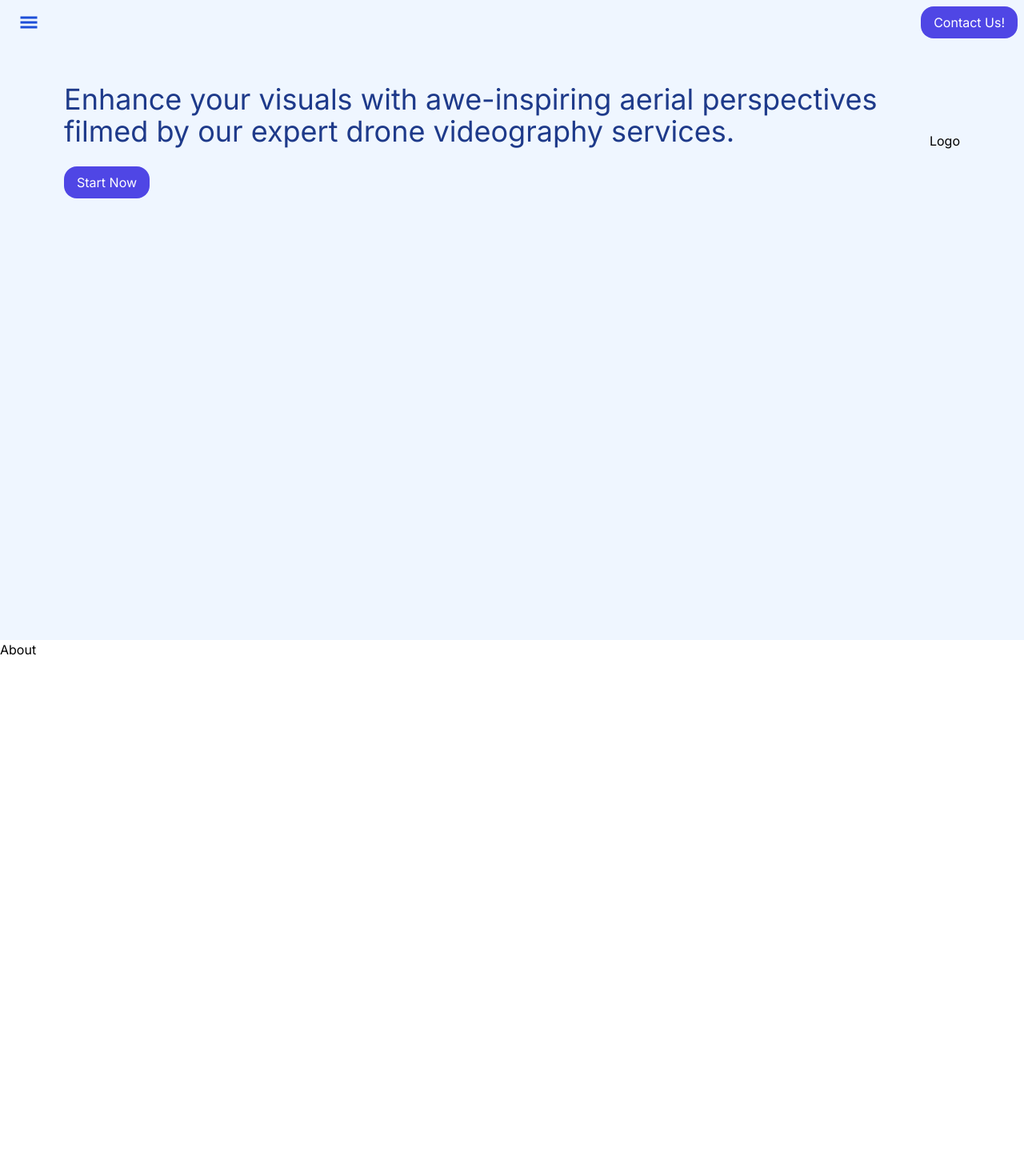
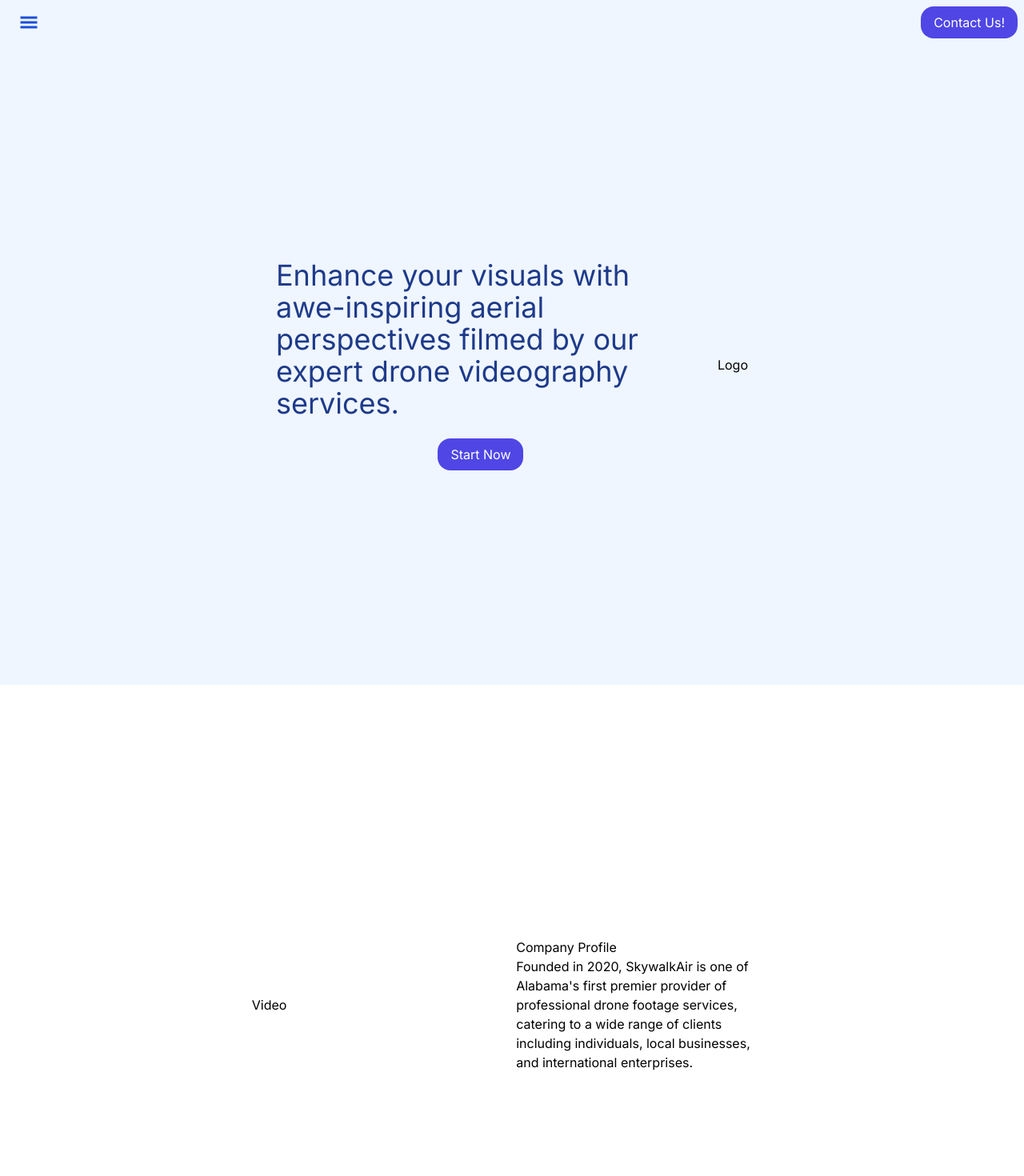
Before and after one commit to SushantChhetry/skywalkair-drones, a Next.js app in the folder skywalkair-website/: page / in a window 1280 px wide. Shown: the top 1470 px of the page at 80% size. Built offline with nearby package versions, Linux system fonts and the light colour scheme.

Commit message:
Updated homepage CSS

```diff
--- a/skywalkair-website/app/about/page.tsx
+++ b/skywalkair-website/app/about/page.tsx
@@ -1,7 +1,20 @@
 import React from "react";
 
 const About = () => {
-  return <div className=" h-screen">About</div>;
+  return (
+    <div className=" h-screen flex justify-evenly gap-3 items-center mx-10">
+      <div>Video</div>
+      <div className="max-w-xs">
+        <h3>Company Profile</h3>
+        <p>
+          Founded in 2020, SkywalkAir is one of Alabama&apos;s first premier
+          provider of professional drone footage services, catering to a wide
+          range of clients including individuals, local businesses, and
+          international enterprises.
+        </p>
+      </div>
+    </div>
+  );
 };
 
 export default About;
--- a/skywalkair-website/app/components/Nav.tsx
+++ b/skywalkair-website/app/components/Nav.tsx
@@ -3,7 +3,7 @@ import { GiHamburgerMenu } from "react-icons/gi";
 
 const Nav = () => {
   return (
-    <div>
+    <div className="bg-blue-50">
       <nav className="flex items-center justify-between px-2 py-2">
         <button className="hover:text-gray-300 py-2 px-4 rounded-2xl text-blue-700 text-2xl">
           <GiHamburgerMenu />
--- a/skywalkair-website/app/page.tsx
+++ b/skywalkair-website/app/page.tsx
@@ -11,15 +11,14 @@ import Contact from "./contact/page";
 
 export default function Home() {
   return (
-    <>
-      <main className=" bg-blue-50 h-screen">
+    <div className=" h-screen ">
       <Nav />
-        <div>
-          <div className="flex justify-between px-10 py-2 m-10 items-center">
-            <div>
+      <main className=" bg-blue-50 flex flex-col justify-center items-center  h-screen">
+        <div className="flex px-5 py-2 m-10 items-center justify-between  gap-10">
+          <div className="max-w-lg flex justify-center items-center flex-col">
             <h2 className=" text-4xl text-blue-900">
-                Enhance your visuals with awe-inspiring aerial perspectives
-                filmed by our expert drone videography services.
+              Enhance your visuals with awe-inspiring aerial perspectives filmed
+              by our expert drone videography services.
             </h2>
             <br />
             <button className="bg-indigo-600 hover:bg-indigo-700 text-white py-2 px-4 rounded-2xl">
@@ -27,7 +26,6 @@ export default function Home() {
             </button>
           </div>
           <p>Logo</p>
-          </div>
         </div>
       </main>
       <div className="flex flex-col">
@@ -48,6 +46,6 @@ export default function Home() {
         </section>
         <Footer />
       </div>
-    </>
+    </div>
   );
 }
```
Lines whose indentation alone changed are shown as unchanged.
